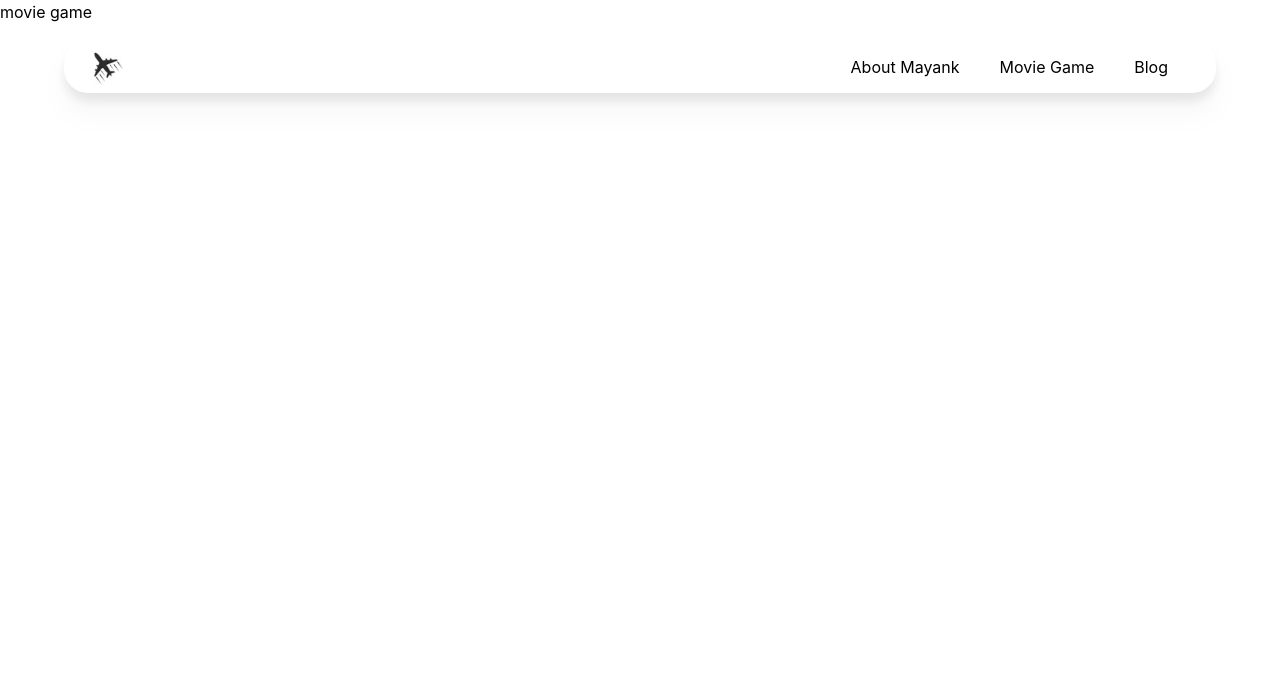
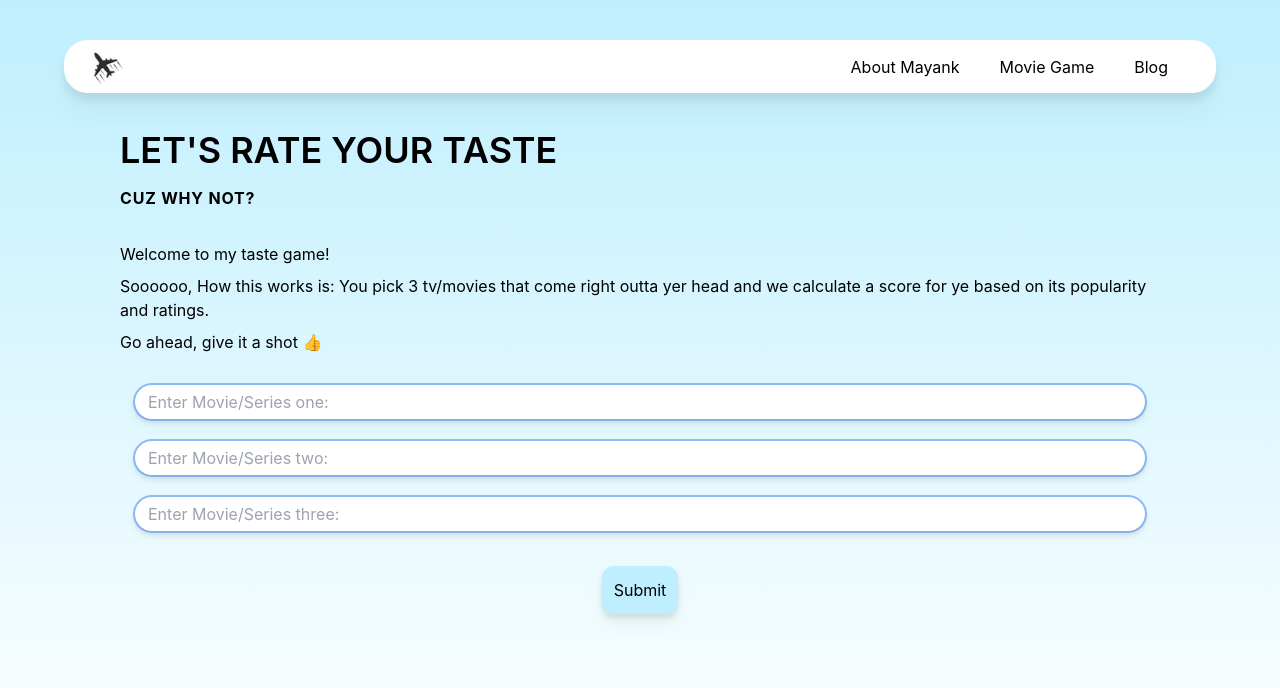
Before and after one commit to Overthinkr/new-portfolio-app, a React (Create React App) app: page /movie-game in a window 1280 px wide. Shown: the top 688 px of the page. Built offline with nearby package versions, Linux system fonts and the light colour scheme.

Commit message:
migrated movies page, introd redux and form hook

```diff
--- /dev/null
+++ b/src/components/movieratings.component.jsx
@@ -0,0 +1,14 @@
+import React from "react";
+import { useSelector } from "react-redux";
+
+export default function MovieRatings({ results }) {
+  const movies = useSelector((state) => state.movies.movies);
+
+  return (
+    <>
+      <div className="flex flex-col gap-4">
+        <h1 className="text-4xl text-back font-semibold">{results}/10</h1>
+      </div>
+    </>
+  );
+}
--- a/src/index.js
+++ b/src/index.js
@@ -7,6 +7,8 @@ import { RouterProvider, createBrowserRouter } from "react-router-dom";
 import About from "./pages/aboutmayank";
 import MovieGame from "./pages/moviegame";
 import Blog from "./pages/blog";
+import { Provider } from "react-redux";
+import store from "./store";
 
 const router = createBrowserRouter([
   {
@@ -34,7 +36,9 @@ const router = createBrowserRouter([
 const root = ReactDOM.createRoot(document.getElementById("root"));
 root.render(
   <React.StrictMode>
-    <RouterProvider router={router} />
+    <Provider store={store}>
+      <RouterProvider router={router} />
+    </Provider>
   </React.StrictMode>
 );
 
--- a/src/pages/moviegame.jsx
+++ b/src/pages/moviegame.jsx
@@ -1,12 +1,127 @@
-import React from "react";
+import React, { useState } from "react";
+import { useForm } from "react-hook-form";
 import Navbar from "../components/navbar.component";
+import { useDispatch, useSelector } from "react-redux";
+import { movieActions } from "../store/movies.slice";
+import MovieRatings from "../components/movieratings.component";
+import axios from "axios";
 
 export default function MovieGame() {
+  const dispatch = useDispatch();
+  const [submitted, setSubmitted] = useState(false);
+  const [movies, setMovies] = useState([]);
+
+  const [results, setResults] = useState([]);
+
+  const displayRatings = async (names) => {
+    const replies = names.map((name) =>
+      axios.get(
+        `https://api.themoviedb.org/3/search/movie?api_key=3bf98afbe95c4d4b4fd292ed2e9eedab&query=${name}`
+      )
+    );
+
+    const responses = await Promise.all(replies);
+
+    const movieIds = responses
+      .map((response) => response.data.results[0]?.id)
+      .filter((id) => id);
+
+    const movieReplies = movieIds.map((id) =>
+      axios.get(
+        `https://api.themoviedb.org/3/movie/${id}?api_key=3bf98afbe95c4d4b4fd292ed2e9eedab`
+      )
+    );
+
+    const movieResponses = await Promise.all(movieReplies);
+
+    const voteAverages = movieResponses.map(
+      (movieResponse) => movieResponse.data.vote_average
+    );
+
+    const allVoteAverage =
+      voteAverages.reduce((acc, curr) => acc + curr, 0) / voteAverages.length;
+
+    setResults([allVoteAverage]);
+  };
+
+  const {
+    register,
+    formState: { errors },
+    handleSubmit,
+  } = useForm();
+
+  const handleMovies = (event) => {
+    setMovies([...movies, event.target.value]);
+  };
+
   return (
     <>
       <Navbar />
-      <div>
-        <p>movie game</p>
+      <div className=" bg-gradient-to-b from-toppage to-bottompage min-h-screen bg-fixed">
+        <div className="flex flex-col movie-body pt-[130px] px-2 mx-28 gap-8">
+          <div className="movie-headers flex flex-col gap-4">
+            <h1 className="text-4xl text-back font-semibold">
+              LET'S RATE YOUR TASTE
+            </h1>
+            <h2 className="tracking-wider font-bold"> CUZ WHY NOT?</h2>
+          </div>
+          <div className="movie-deets flex flex-col gap-2">
+            <p> Welcome to my taste game!</p>
+            <p>
+              Soooooo, How this works is: You pick 3 tv/movies that come right
+              outta yer head and we calculate a score for ye based on its
+              popularity and ratings.
+            </p>
+            <p> Go ahead, give it a shot 👍</p>
+          </div>
+          <div className="movie-form flex flex-col mx-4">
+            <form
+              className="flex flex-col gap-6"
+              onSubmit={handleSubmit((data) => {
+                dispatch(movieActions.setMovies(movies));
+                setSubmitted(true);
+                displayRatings(movies);
+              })}
+            >
+              <input
+                {...register("movie1", { required: "This is required!" })}
+                type="text"
+                placeholder="Enter Movie/Series one:"
+                onChange={handleMovies}
+                className="rounded-3xl ring-offset-1 ring-2 p-1 px-3 drop-shadow-md"
+              />
+              {errors.movie1 && (
+                <span className="text-red-500">{errors.movie1.message}</span>
+              )}
+              <input
+                {...register("movie2", { required: "This is required!" })}
+                type="text"
+                placeholder="Enter Movie/Series two:"
+                onChange={handleMovies}
+                className="rounded-3xl ring-offset-1 ring-2 p-1 px-3 drop-shadow-md"
+              />
+              {errors.movie2 && (
+                <span className="text-red-500">{errors.movie2.message}</span>
+              )}
+              <input
+                {...register("movie3", { required: "This is required!" })}
+                type="text"
+                placeholder="Enter Movie/Series three:"
+                onChange={handleMovies}
+                className="rounded-3xl ring-offset-1 ring-2 p-1 px-3 drop-shadow-md"
+              />
+              {errors.movie3 && (
+                <span className="text-red-500">{errors.movie3.message}</span>
+              )}
+              <div className="flex flex-col submit-box bg-toppage m-auto p-3 rounded-xl mt-3 drop-shadow-lg">
+                <button type="submit bg-white">Submit</button>
+              </div>
+            </form>
+          </div>
+          <div className="movie-ratings">
+            {submitted && <MovieRatings results={results} />}
+          </div>
+        </div>
       </div>
     </>
   );
--- /dev/null
+++ b/src/store/index.jsx
@@ -0,0 +1,10 @@
+import { configureStore } from "@reduxjs/toolkit";
+import movieSlice from "./movies.slice";
+
+const store = configureStore({
+  reducer: {
+    movies: movieSlice.reducer,
+  },
+});
+
+export default store;
--- /dev/null
+++ b/src/store/movies.slice.jsx
@@ -0,0 +1,17 @@
+import { createSlice } from "@reduxjs/toolkit";
+
+const movieSlice = createSlice({
+  name: "movies",
+  initialState: {
+    movies: [],
+  },
+  reducers: {
+    setMovies(state, action) {
+      state.movies = [...state.movies, action.payload];
+    },
+  },
+});
+
+export const movieActions = movieSlice.actions;
+
+export default movieSlice;
--- a/tailwind.config.js
+++ b/tailwind.config.js
@@ -1,15 +1,17 @@
 /** @type {import('tailwindcss').Config} */
 module.exports = {
-  content: ["./src/App.jsx", "./src/components/*.jsx"],
+  content: ["./src/App.jsx", "./src/components/*.jsx", "./src/pages/*.jsx"],
   theme: {
     extend: {
       colors: {
         navcolor: "#f6f6f6",
         indigo: "#3c61b2",
+        bottompage: "#FFFFFF",
+        toppage: "#bfeffe",
       },
       backgroundImage: {
-        "landing-one": `url('./resources/landing-one.jpg')`,
-        "landing-two": `url('./resources/landing-two.jpg')`,
+        "landing-one": "url('./resources/landing-one.jpg')",
+        "landing-two": "url('./resources/landing-two.jpg')",
       },
     },
   },
```
Also changed, not shown: package.json (+7 -1 lines), src/resources/logo.png (added), 1 other file (tests, documents, lock files or other folders).
